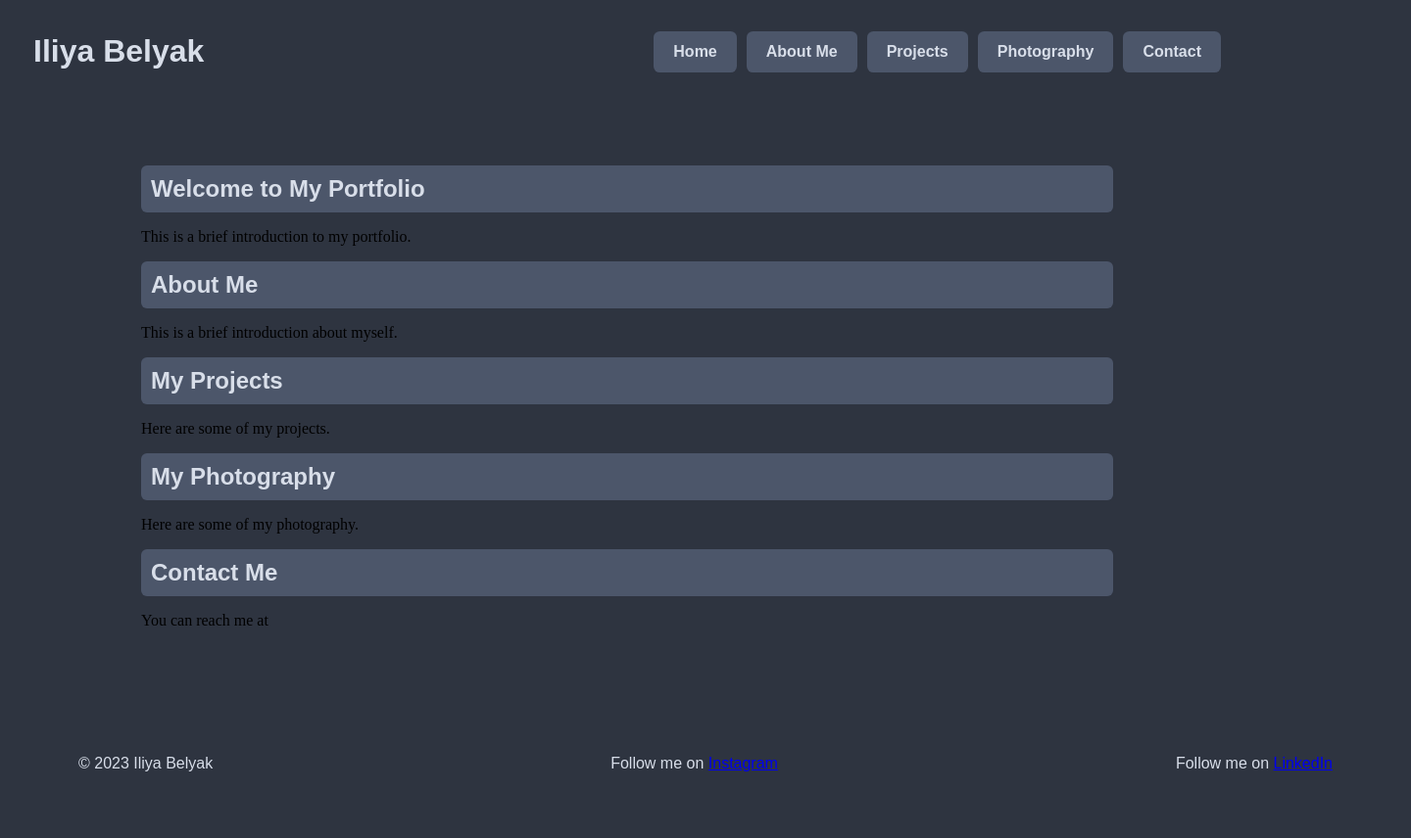
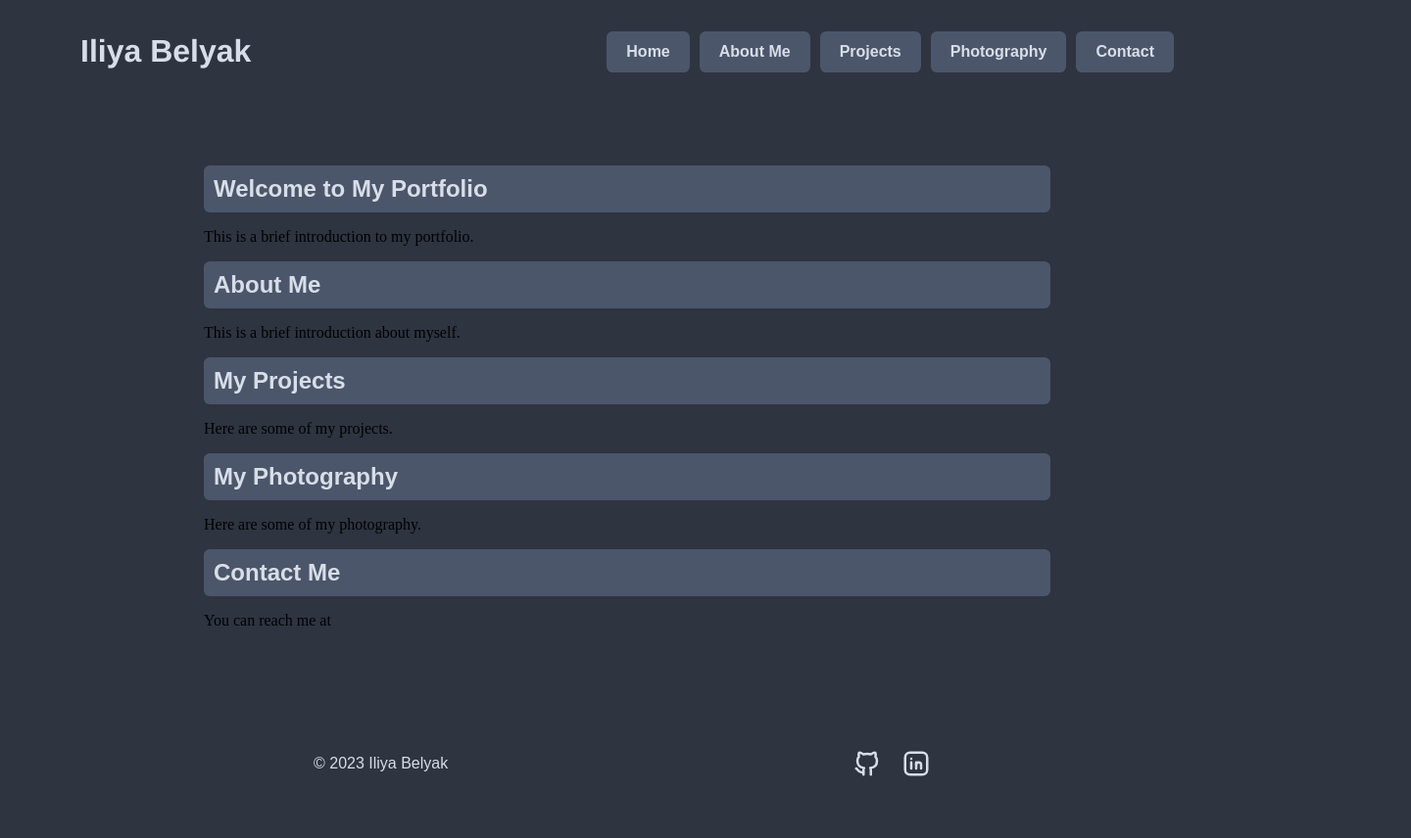
Before and after one commit to Iliyabel/Portfolio, a plain HTML site: page index.html in a window 1280 px wide. Shown: the whole page at 98% size, 1440 px wide, since content can reach past the window. Drawn offline with Linux system fonts and the light colour scheme.

Commit message:
Fixed sites width. Added buttons to link to github and linkedin.

```diff
--- a/index.html
+++ b/index.html
@@ -49,8 +49,25 @@
         </div>
 
         <footer class="footer">
-            <p>&copy; 2023 Iliya Belyak</p>
-            <p>Follow me on <a href="https://www.instagram.com/iliya_belyak/">Instagram</a></p>
-            <p>Follow me on <a href="https://www.linkedin.com/in/iliya-belyak/">LinkedIn</a></p>
+            <div>
+                <p>&copy; 2023 Iliya Belyak</p>
+            </div>
+            <div class="social-media">
+                <a class="github-logo" href="https://github.com/Iliyabel/">
+                    <svg xmlns="http://www.w3.org/2000/svg" width="30" height="30" viewBox="0 0 24 24" fill="none" stroke="currentColor" stroke-width="2" stroke-linecap="round" stroke-linejoin="round" class="tabler-icon tabler-icon-brand-github ">
+                        <path d="M9 19c-4.3 1.4 -4.3 -2.5 -6 -3m12 5v-3.5c0 -1 .1 -1.4 -.5 -2c2.8 -.3 5.5 -1.4 5.5 -6a4.6 4.6 0 0 0 -1.3 -3.2a4.2 4.2 0 0 0 -.1 -3.2s-1.1 -.3 -3.5 1.3a12.3 12.3 0 0 0 -6.2 0c-2.4 -1.6 -3.5 -1.3 -3.5 -1.3a4.2 4.2 0 0 0 -.1 3.2a4.6 4.6 0 0 0 -1.3 3.2c0 4.6 2.7 5.7 5.5 6c-.6 .6 -.6 1.2 -.5 2v3.5"></path>
+                    </svg>
+                </a>
+                <a class="linkedin-logo" href="https://www.linkedin.com/in/iliya-belyak/">
+                    <svg xmlns="http://www.w3.org/2000/svg" width="30" height="30" viewBox="0 0 24 24" fill="none" stroke="currentColor" stroke-width="2" stroke-linecap="round" stroke-linejoin="round" class="tabler-icon tabler-icon-brand-linkedin ">
+                        <path d="M8 11v5"></path>
+                        <path d="M8 8v.01"></path>
+                        <path d="M12 16v-5"></path>
+                        <path d="M16 16v-3a2 2 0 1 0 -4 0"></path>
+                        <path d="M3 7a4 4 0 0 1 4 -4h10a4 4 0 0 1 4 4v10a4 4 0 0 1 -4 4h-10a4 4 0 0 1 -4 -4z"></path>
+                    </svg>
+                </a>
+
+            </div>
         </footer>
 </html>
--- a/styles.css
+++ b/styles.css
@@ -39,8 +39,6 @@ header {
     align-items: center;
     background-color: var(--nord0);
     text-align: center;
-    font-family: 'Arial', sans-serif;
-    width: 100%;
     margin: 0;
     color: var(--nord4)
 }
@@ -52,10 +50,10 @@ header h1 {
 }
 
 .header {
-    display: flex;
     margin: 0;
-    width: 100%;
     padding : 1.5em;
+    margin-left: 3em;
+    font-family: Helvetica, Arial, sans-serif;
     /* position: fixed; */
 }
 
@@ -67,7 +65,6 @@ nav {
 }
 
 nav a {
-    display: flex;
     justify-content: space-around;
     align-items: center;
     background-color: var(--nord3);
@@ -75,24 +72,22 @@ nav a {
     margin-right: 10px;
     border-radius: .4em;
     font-weight: bold;
-    color: var(--nord4)
+    color: var(--nord4);
+    text-decoration: none;
+    font-family: 'Arial', sans-serif;
 }
 
 nav a:hover {
     background-color: #161616;
 }
 
-nav a {
-    text-decoration: none;
-    font-family: 'Arial', sans-serif;
-}
 
 body {
     background-color: var(--nord0);
 }
 
 body .main-container {
-    margin: 4em 9em;
+    margin: 4em 13em;
 }
 
 body h2 {
@@ -111,8 +106,26 @@ body h2 {
     background-color: var(--nord0);
     text-align: center;
     font-family: 'Arial', sans-serif;
-    width: 100%;
-    margin: 0;
     color: var(--nord4);
     padding: 3em 5em;
+    margin: 4em 15em;
 }
+
+.social-media {
+    display: flex;
+    justify-content: space-between;
+    align-items: center;
+    row-gap: 3em;
+}
+
+.social-media a {
+    text-decoration: none;
+    color: var(--nord4);
+    border-radius: .4em;
+    padding : 10px 10px;
+}
+
+.social-media a:hover {
+    text-decoration: none;
+    background-color: var(--nord3);
+}
```
